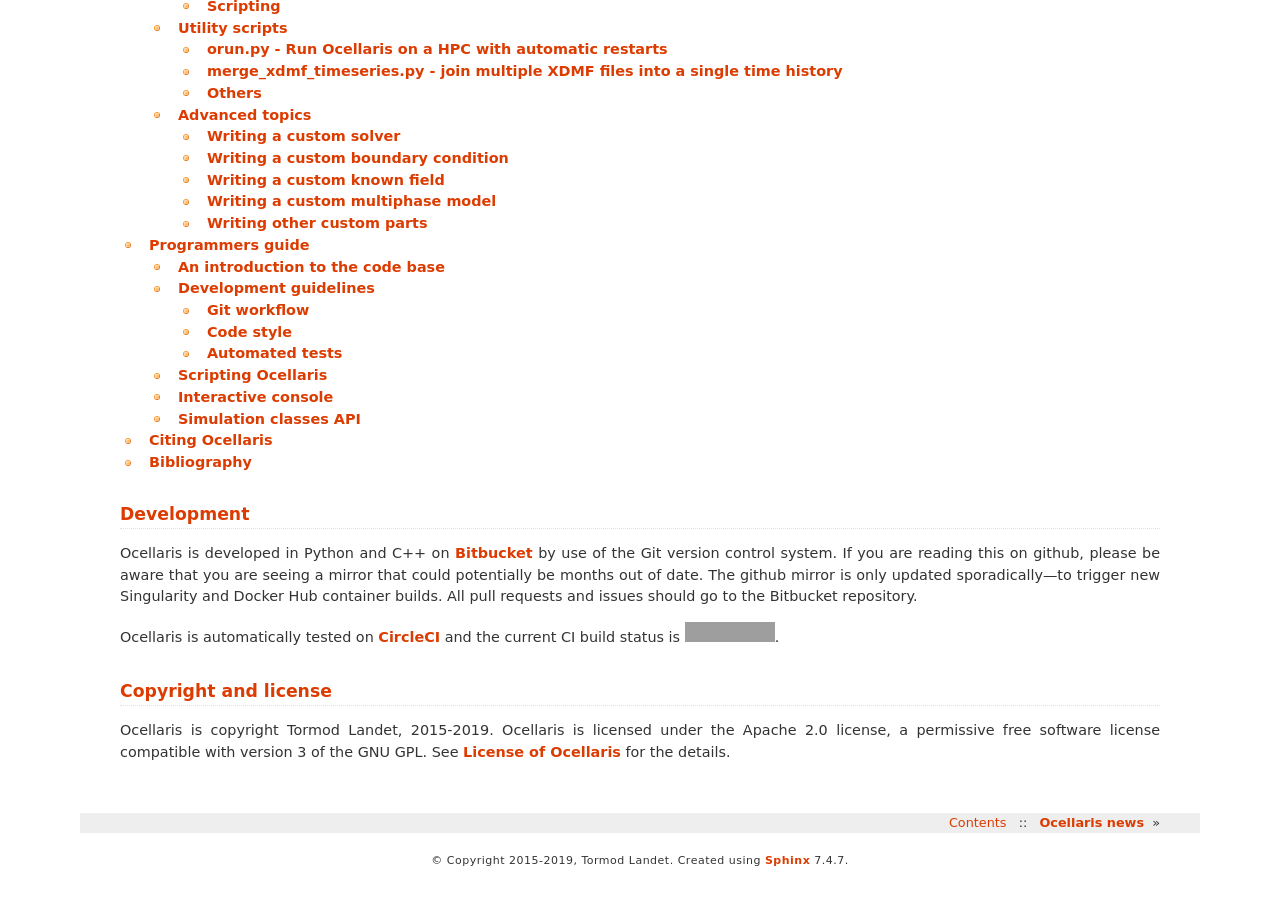
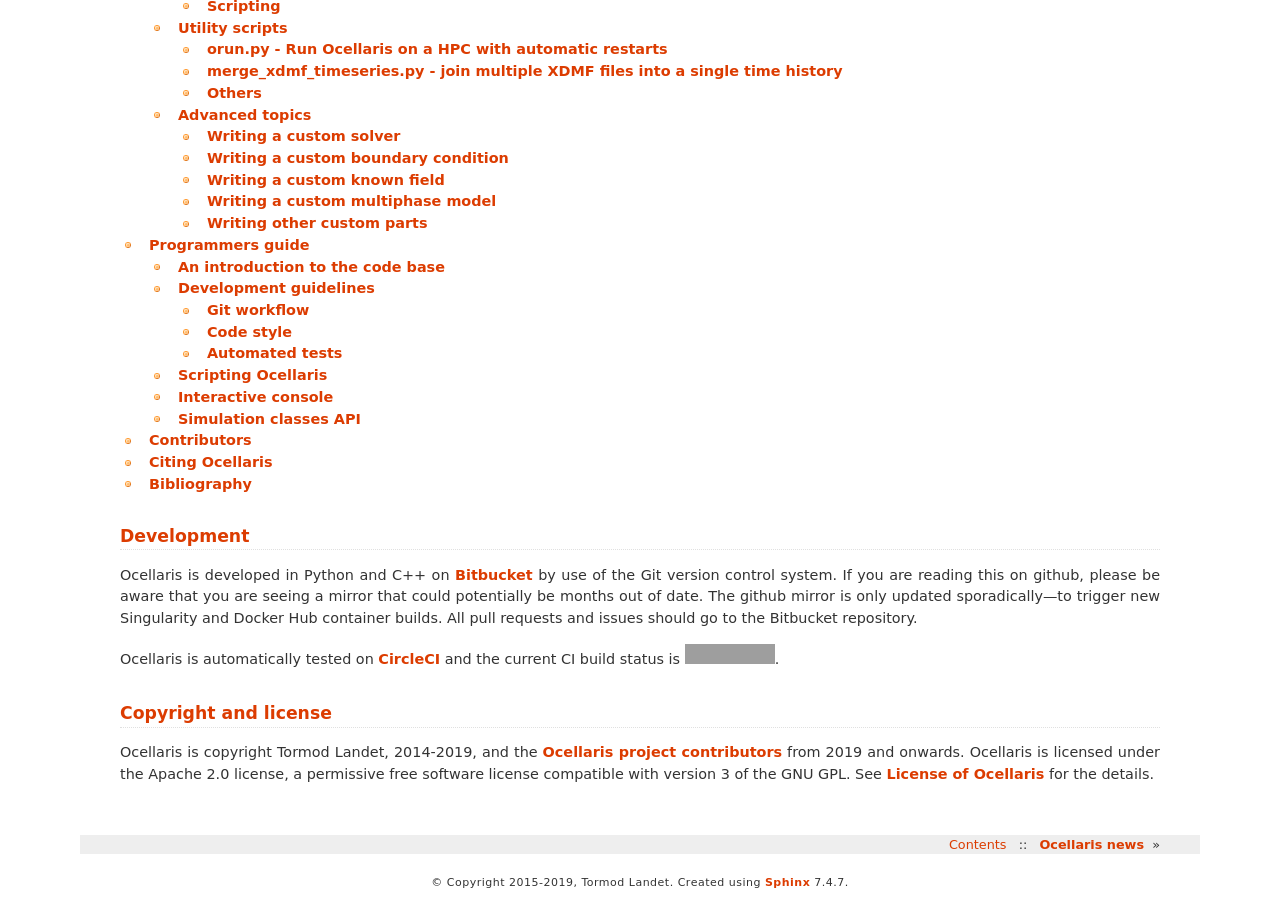
Before and after one commit to TormodLandet/Ocellaris, a Sphinx documentation site: the page built from documentation/index.rst, in a window 1280 px wide and 900 px high, scrolled down 1918 px. Built offline with Sphinx 7.4.7, drawn with Linux system fonts in a browser that asks for light colours; before the commit the page ends 2796 px from its top, so only the background shows below that; grey boxes are pictures that could not be loaded.

Commit message:
Add list of contributors

```diff
--- a/README.rst
+++ b/README.rst
@@ -24,6 +24,7 @@
     :align: center
     :alt: Picture of an Ocellaris clownfish in a triangulated style
 
+
 Installation and running
 ------------------------
 
@@ -43,6 +44,7 @@
 the possible input parameters is given in the `user guide`_.
 
 .. _user guide: https://ocellarisproject.bitbucket.io/ocellaris/user_guide/user_guide.html
+
 
 First steps
 ~~~~~~~~~~~
@@ -71,6 +73,7 @@
 
 .. TOC_ENDS_HERE
 
+
 Development
 -----------
 
@@ -87,11 +90,15 @@
 .. |circleci_status| image:: https://circleci.com/bb/ocellarisproject/ocellaris.svg?style=svg
     :target: https://circleci.com/bb/ocellarisproject/ocellaris
 
+
 Copyright and license
 ---------------------
 
-Ocellaris is copyright Tormod Landet, 2015-2019. Ocellaris is licensed under
-the Apache 2.0 license, a permissive free software license compatible with
-version 3 of the GNU GPL. See `License of Ocellaris`_ for the details.
+Ocellaris is copyright Tormod Landet, 2014-2019, and the `Ocellaris project
+contributors`_ from 2019
+and onwards. Ocellaris is licensed under the Apache 2.0 license, a permissive
+free software license compatible with version 3 of the GNU GPL. See `License of
+Ocellaris`_ for the details.
 
+.. _`Ocellaris project contributors`:  https://ocellarisproject.bitbucket.io/ocellaris/contributors.html
 .. _`License of Ocellaris`:  https://ocellarisproject.bitbucket.io/ocellaris/license.html
--- a/documentation/index.rst
+++ b/documentation/index.rst
@@ -17,6 +17,7 @@
    user_guide/user_guide
    programmers_guide/programmers_guide
    license
+   contributors
    zreferences
 
 .. not used currently ...
```
Also changed, not shown: documentation/contributors.rst (added, +16 -0 lines), 1 other file.
